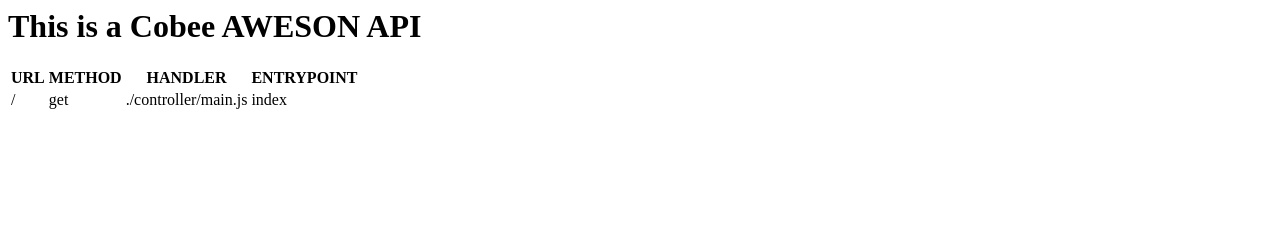
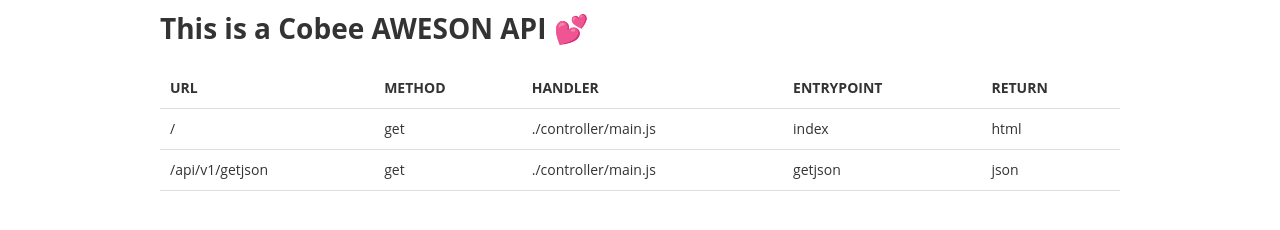
Before and after one commit to Khanos/cobee-interview, a website: page src/views/index.html in a window 1280 px wide. Drawn offline with Linux system fonts and the light colour scheme.

Commit message:
added styling to the simple page html to document the api

```diff
--- a/server.js
+++ b/server.js
@@ -13,7 +13,7 @@
 
 // Setters
 app.set('port', port);
-app.set('views', path.join(__dirname, 'src/views'))
+app.set('views', path.join(__dirname, './src/views'))
 app.engine('html', require('ejs').renderFile);
 
 // Uses
@@ -31,6 +31,10 @@
   return res.render('index.html');
 })
 
+app.get('*', (req, res) => {
+  return res.redirect('/');
+})
+
 // Enable only on developement HTTP request logger middleware
 if (process.env.NODE_ENV === 'development') {
   app.use(morgan('dev'));
--- a/src/views/index.html
+++ b/src/views/index.html
@@ -7,9 +7,43 @@
 </head>
 <body>
   <style>
-
+    body {
+      font-family: 'Open Sans', sans-serif;
+      font-size: 14px;
+      line-height: 1.42857143;
+      color: #333;
+      background-color: #fff;
+    }
+    .app-container {
+      margin: 0 auto;
+      max-width: 960px;
+      padding: 0 15px;
+    }
+    .table-container {
+      margin-top: 20px;
+    }
+    .table-container table {
+      width: 100%;
+      border-collapse: collapse;
+      border-spacing: 0;
+      font-size: 14px;
+      line-height: 1.42857143;
+      color: #333;
+      background-color: #fff;
+    }
+    table thead tr th {
+      padding: 10px;
+      text-align: left;
+      border-bottom: 1px solid #ddd;
+    }
+    table tbody tr td {
+      padding: 10px;
+      border-bottom: 1px solid #ddd;
+    }
   </style>
-  <h1>This is a Cobee AWESON API</h1>
+  <div class="app-container">
+    <h1>This is a Cobee AWESON API 💕</h1>
+    <div class="table-container">
       <table>
         <thead>
           <tr>
@@ -25,6 +59,9 @@
             <th>
               ENTRYPOINT
             </th>
+            <th>
+              RETURN
+            </th>
           </tr>
         </thead>
         <tbody>
@@ -33,8 +70,18 @@
             <td>get</td>
             <td>./controller/main.js</td>
             <td>index</td>
+            <td>html</td>
+          </tr>
+          <tr>
+            <td>/api/v1/getjson</td>
+            <td>get</td>
+            <td>./controller/main.js</td>
+            <td>getjson</td>
+            <td>json</td>
           </tr>
         </tbody>
       </table>
+    </div>
+  </div>
 </body>
 </html>
```
Lines whose indentation alone changed are shown as unchanged.
